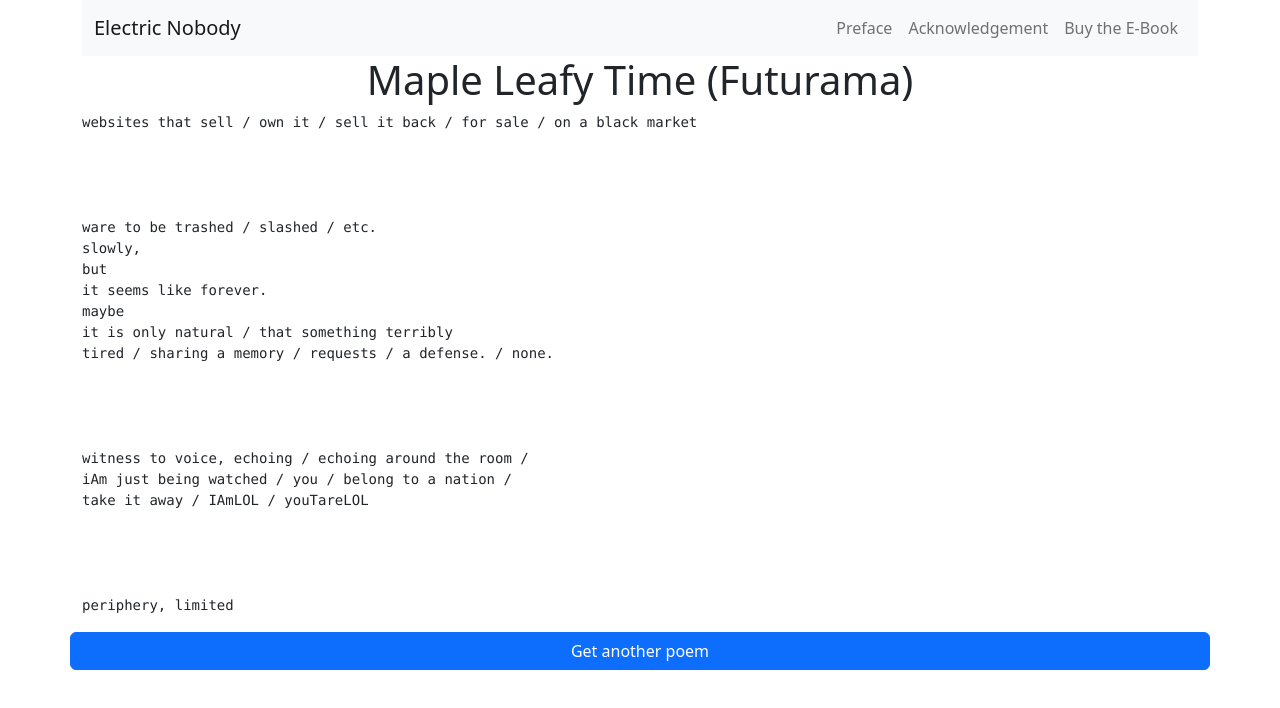
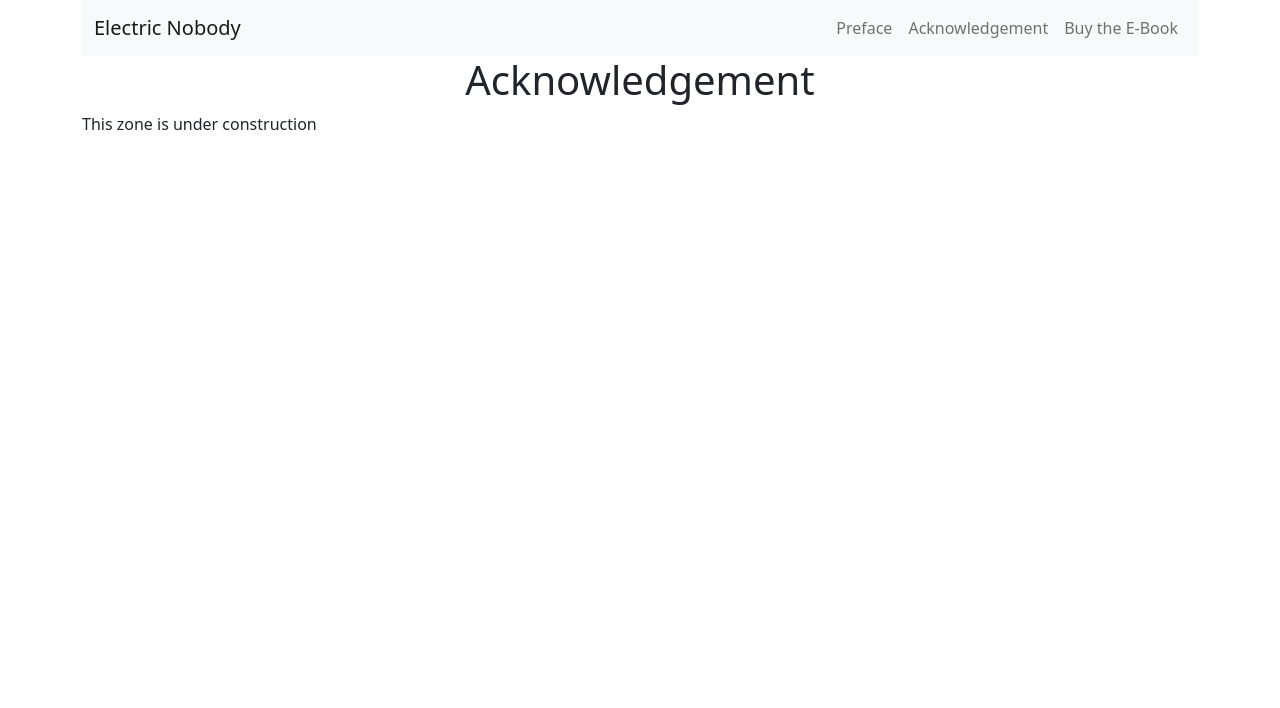
Before and after one commit to electricnobody/electricnobody.github.io, a React (Create React App) app: page /#/acknowledgement in a window 1280 px wide. Shown: the top 708 px of the page. Built offline with nearby package versions, Linux system fonts and the light colour scheme.

Commit message:
Fix links?

```diff
--- a/src/Navbar.js
+++ b/src/Navbar.js
@@ -6,10 +6,10 @@ function Navbar() {
           <a className="navbar-brand" href='/'>Electric Nobody</a>
           <ul className="navbar-nav">
             <li className="nav-item">
-              <a className="nav-link" href='/preface'>Preface</a>
+              <a className="nav-link" href='/#/preface'>Preface</a>
             </li>
             <li className="nav-item">
-              <a className="nav-link" href='/acknowledgement'>Acknowledgement</a>
+              <a className="nav-link" href='/#/acknowledgement'>Acknowledgement</a>
             </li>
             <li className="nav-item">
               <a className="nav-link" href='https://troubledepartment.com/?product=bodyelectronic-poems-by-aerik-francis-paperback-preorder' target="_blank" rel="noreferrer">Buy the E-Book</a>
--- a/src/index.js
+++ b/src/index.js
@@ -7,10 +7,10 @@ import Navbar from './Navbar';
 import Preface from './Preface';
 import reportWebVitals from './reportWebVitals';
 import 'bootstrap/dist/css/bootstrap.css';
-import { createBrowserRouter, RouterProvider } from 'react-router-dom';
+import { createHashRouter, RouterProvider } from 'react-router-dom';
 
 
-const router = createBrowserRouter([
+const router = createHashRouter([
   {
     path: '/',
     element: <App />
@@ -37,4 +37,4 @@ root.render(
 // If you want to start measuring performance in your app, pass a function
 // to log results (for example: reportWebVitals(console.log))
 // or send to an analytics endpoint. Learn more: https://bit.ly/CRA-vitals
-reportWebVitals();
+// reportWebVitals();
```
Also changed, not shown: 1 other file (tests, documents, lock files or other folders).
